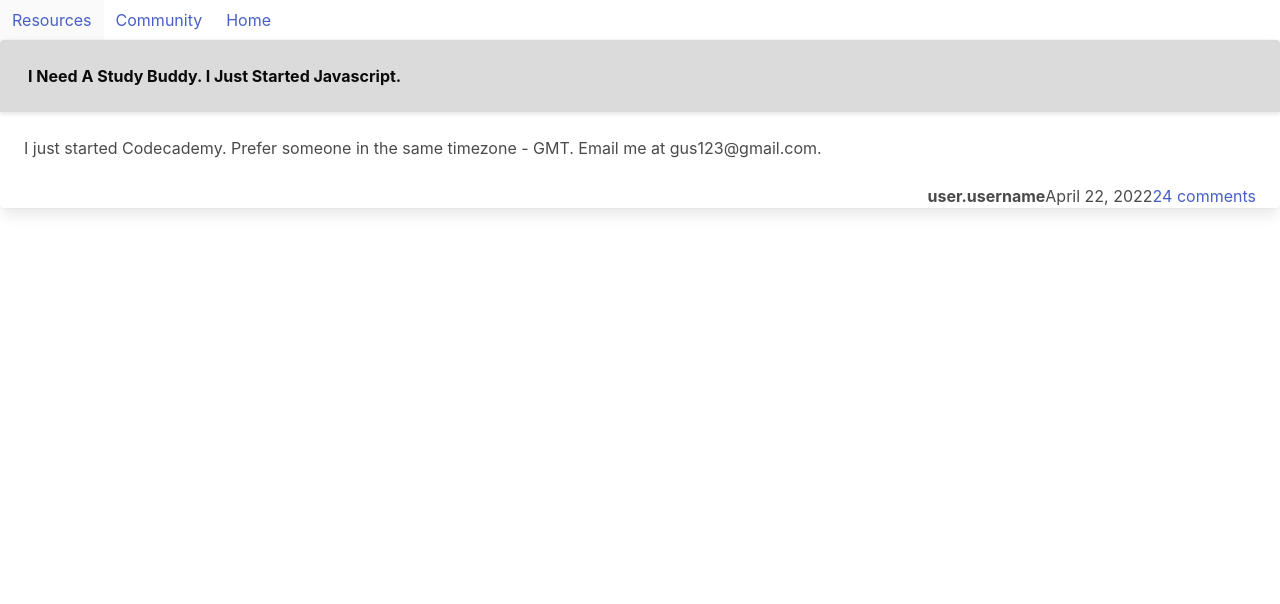
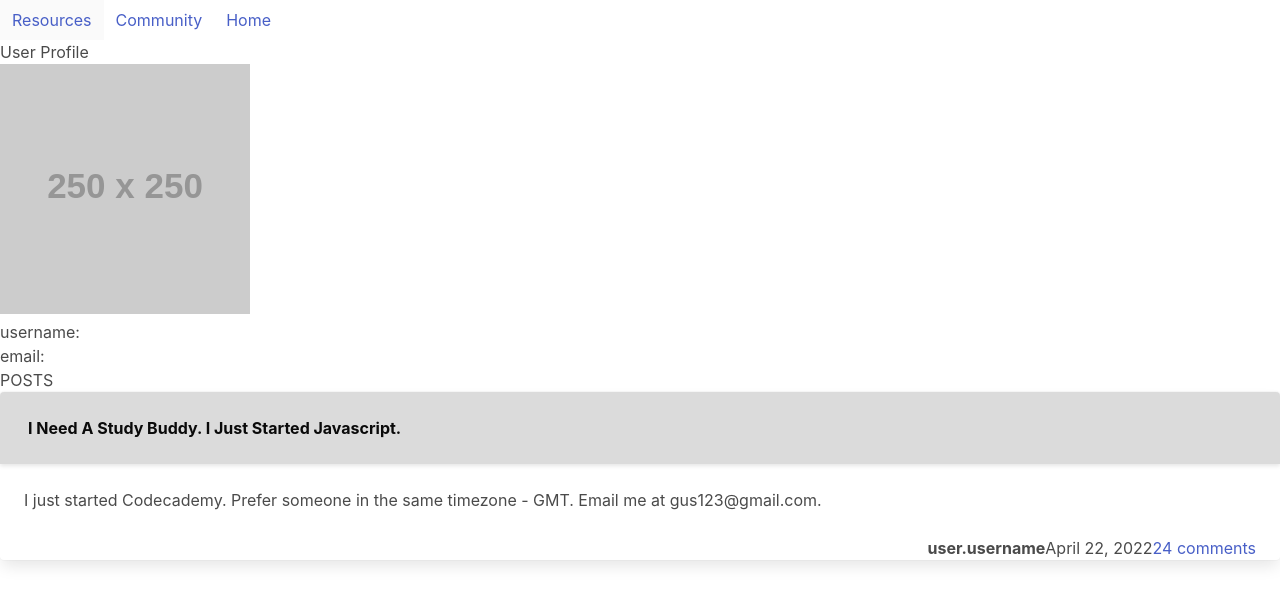
Before and after one commit to nvsco-10/tech-it-out, a React (Create React App) app in the folder client/: page /profile in a window 1280 px wide. Shown: the top 604 px of the page. Built offline with nearby package versions, Linux system fonts and the light colour scheme.

Commit message:
profile page

```diff
--- a/client/src/pages/Profile.jsx
+++ b/client/src/pages/Profile.jsx
@@ -1,13 +1,50 @@
-import React from 'react'
+import { useState, useEffect } from 'react'
 import Navbar from '../components/Navbar'
+import Auth from '../utils/auth';
 import "bulma/css/bulma.min.css";
 import "../css/style.css";
 
 export default function Profile() {
+  const [userData, setUserData] = useState({});
+
+  useEffect(() => {
+    const getUserData = async () => {
+      try {
+        const isLoggedIn = Auth.loggedIn()
+
+        if (!isLoggedIn) {
+          return false;
+        }
+
+        const response = await Auth.getProfile();
+
+        if (!response) {
+          throw new Error('something went wrong!');
+        }
+
+        setUserData(response.data);
+
+      } catch (err) {
+        console.error(err);
+      }
+    };
+
+    getUserData();
+  }, []);
+
   return (
     <>
     <div><Navbar/></div>
 
+    {/* USER DETAILS HERE */}
+    <div>
+      <h2>User Profile</h2>
+      <img src='https://via.placeholder.com/250' alt='placeholder' />
+      <p>username: {userData.username}</p>
+      <p>email: {userData.email}</p>
+    </div>
+
+    <h2>POSTS</h2>
     <div class="card mb-6">
             <header class="card-header card-header-title has-background-grey-lighter">
               <div class="column">
```
Also changed, not shown: client/src/pages/CreatePost.jsx (added).
